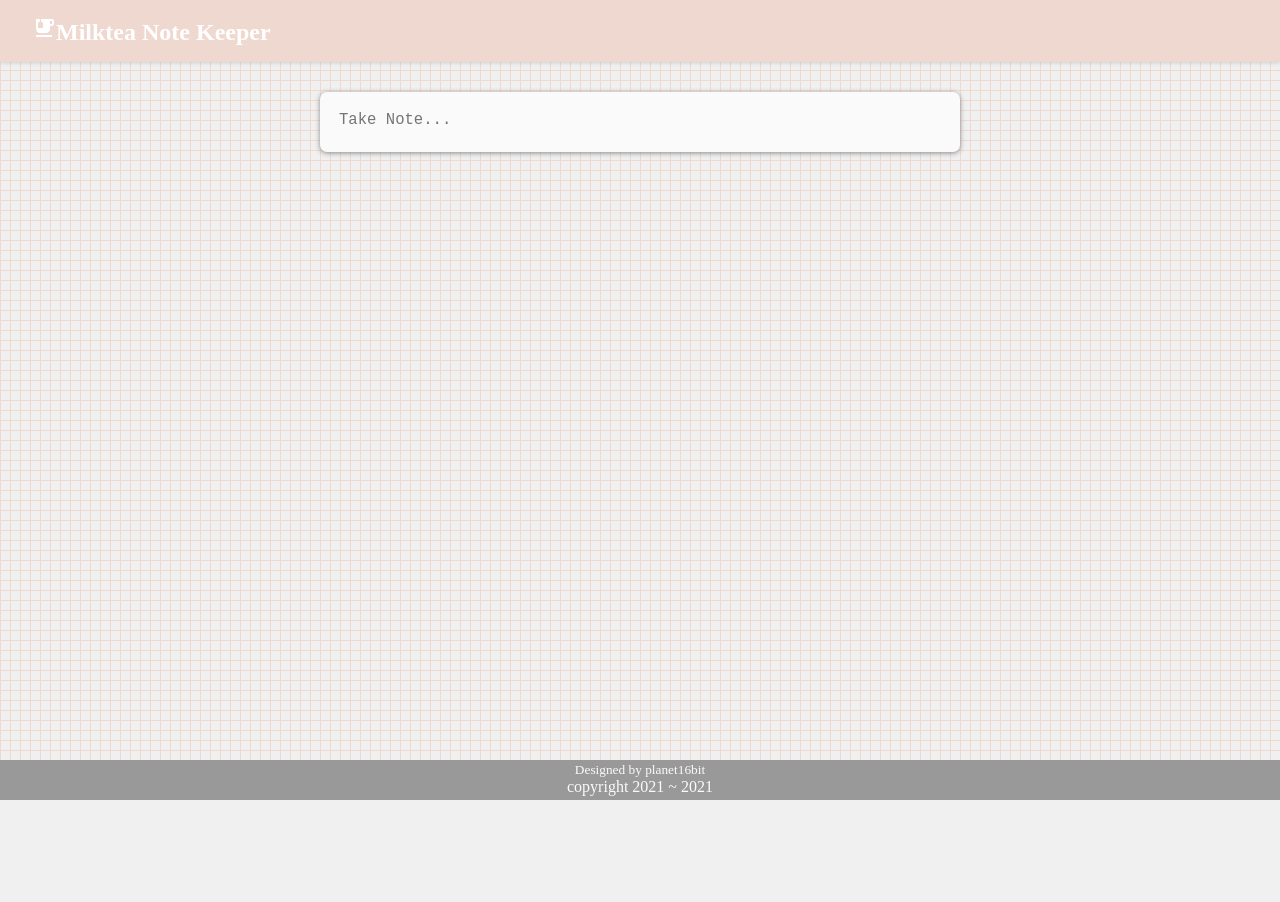
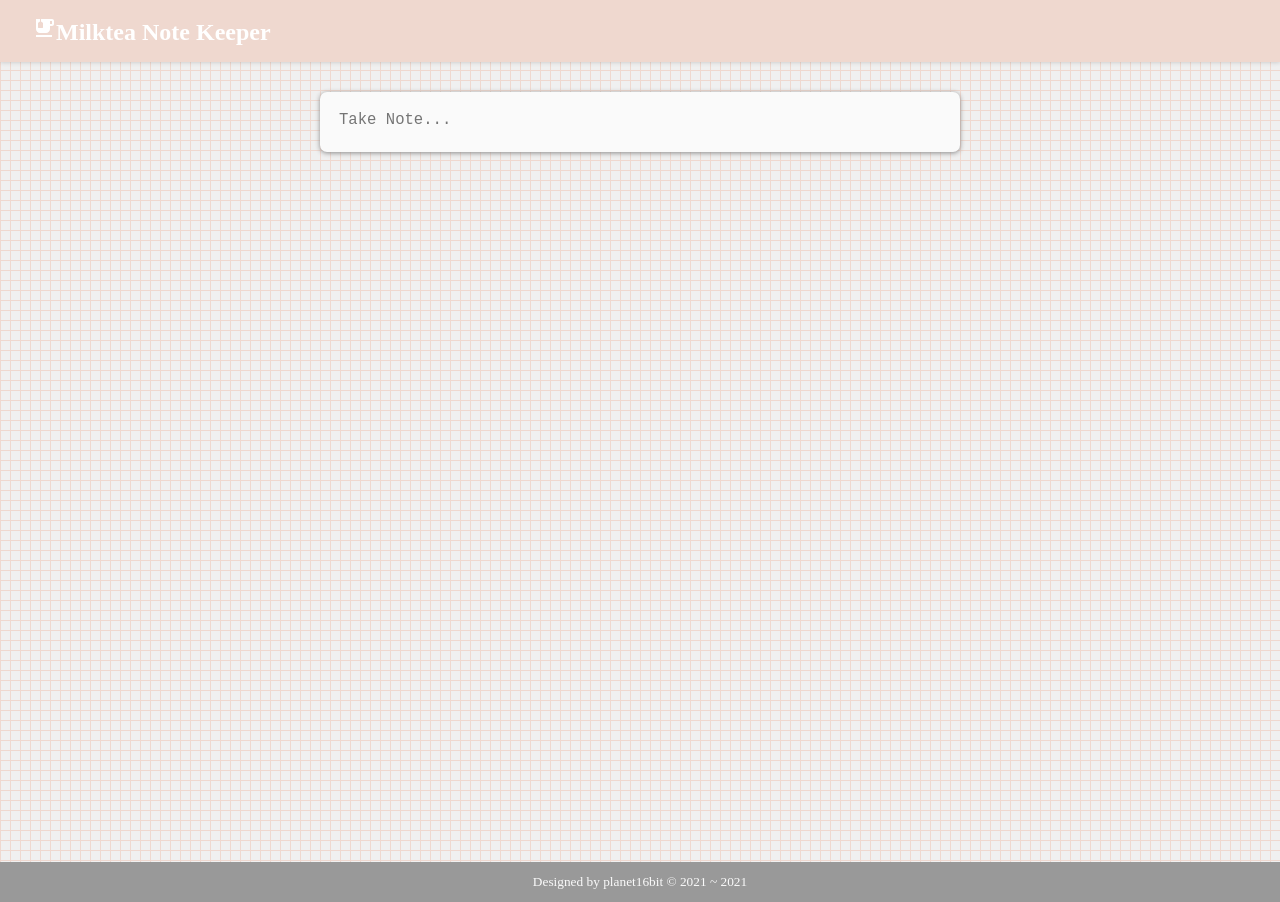
Before and after one commit to shiki65536/-Milktea-Note-Keeper, a React (Create React App) app: page / in a window 1280 px wide. Before the commit the page ends 800 px from the top, so only its background shows below. Built offline with nearby package versions, Linux system fonts and the light colour scheme.

Commit message:
sticky footer and header by flex

```diff
--- a/public/index.html
+++ b/public/index.html
@@ -9,8 +9,11 @@
 </head>
 
 <body>
+  <main class="container">
+  <div id="root"></div>
 
-  <div id="root"></div>
+  </main>
+
   <script src="./src/index.js" type="text/jsx"></script>
 
 </body>
--- a/public/style.css
+++ b/public/style.css
@@ -44,6 +44,7 @@
 
   }
 
+
   body {
       background-color: #F0F0F0;
       color: #999999;
@@ -51,7 +52,14 @@
       background-image:
       linear-gradient(to right, #EFD8CF 1px, transparent 1px),
       linear-gradient(to bottom, #EFD8CF 1px, transparent 1px);
-      height: 100%;
+      display: flex;
+      flex-direction: column;
+      overflow-y: auto;
+  }
+  .main {
+    height: 100vh;
+    flex: 1;
+    overflow-y: auto;
   }
   header {
       width: 100%;
@@ -59,16 +67,18 @@
       color: #FFFFFF;
       padding: 16px 32px;
       box-shadow: 0 0 5px 0 rgba(0, 0, 0, 0.2);
+      display: flex;
   }
   footer {
     width: 100%;
      background-color: #999999;
       color: #FAFAFA;
       text-align: center;
-      position: absolute;
-      bottom: 0;
-      right: 0;
       height: 2.5rem;
+      display: flex;
+      margin-top: auto;
+      align-items: center;
+      justify-content: space-around;
   }
   form {
     position: relative;
--- a/src/components/App.jsx
+++ b/src/components/App.jsx
@@ -24,6 +24,7 @@ function App() {
     return (
         <div>
             <Header />
+            <div className="main">
             <CreateNote addNote={addNote} />
 
             {notes.map((note, index) => {
@@ -37,6 +38,7 @@ function App() {
                     />
                 );
             })}
+            </div>
             <Footer />
         </div>
     );
--- a/src/components/Footer.jsx
+++ b/src/components/Footer.jsx
@@ -5,8 +5,7 @@ function Footer(){
 
     return (
         <footer>
-            <small>Designed by planet16bit</small>
-            <p>copyright 2021 ~ {year}</p>
+            <small>Designed by planet16bit © 2021 ~ {year}</small>
         </footer>
     );
 }
```
